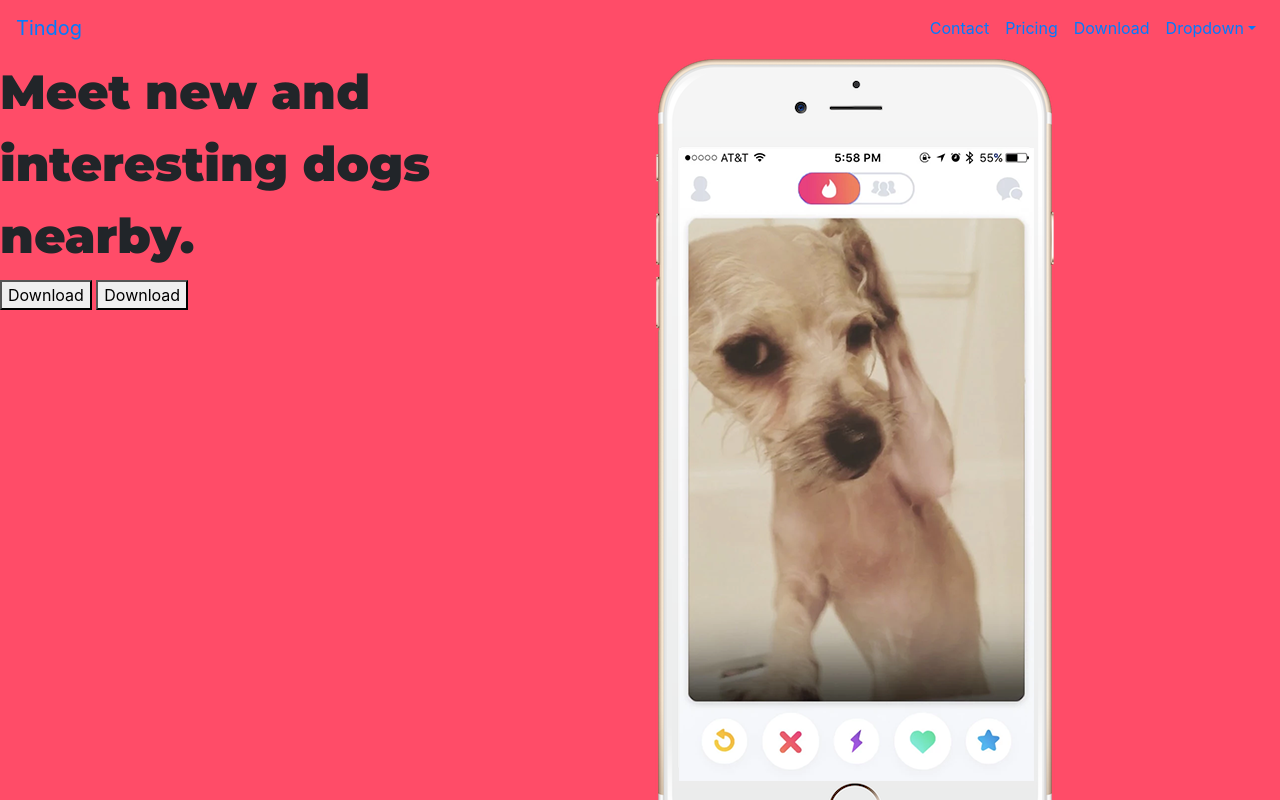
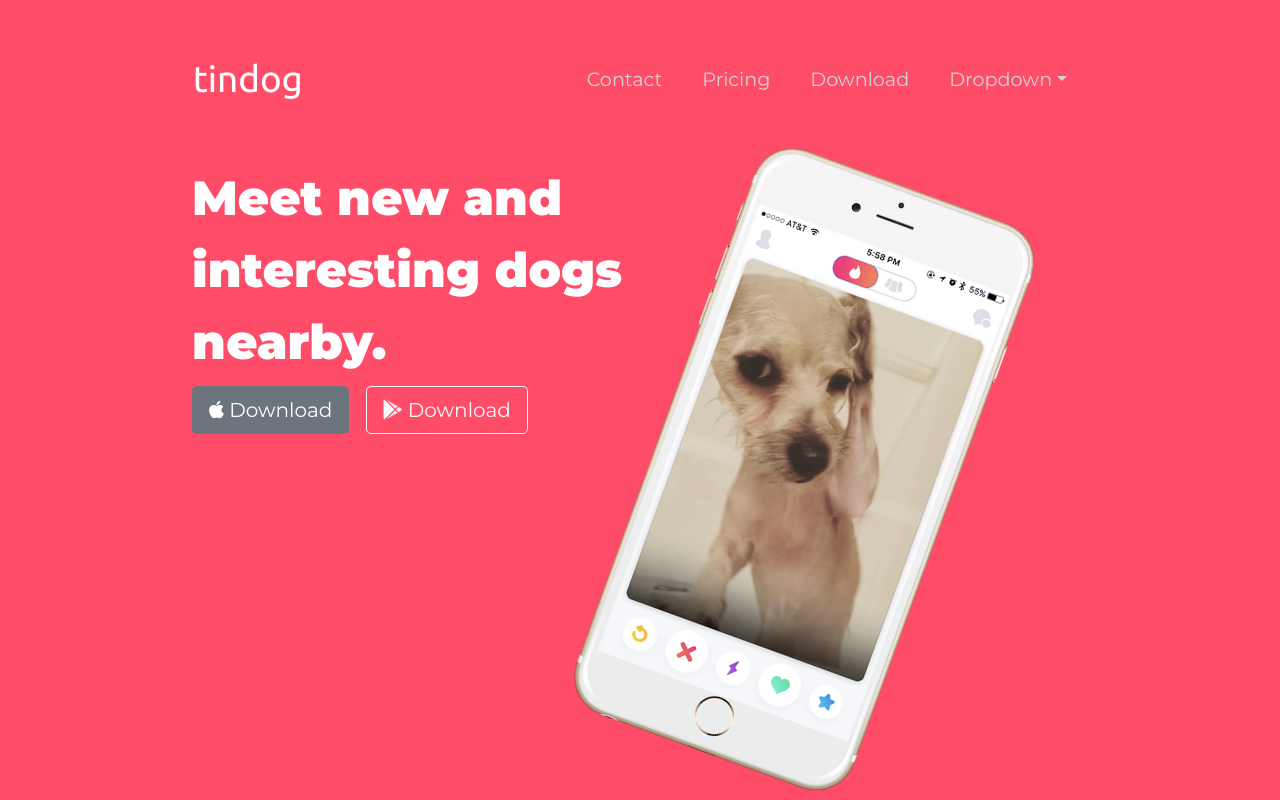
Before and after one commit to kiran-src/TinDog, a plain HTML site: page index.html in a window 1280 px wide. Shown: the top 800 px of the page. Drawn offline with nearby package versions, Linux system fonts and the light colour scheme.

Commit message:
Fine-tuning of CSS layout of title block Changed layout of Buttons using FontAwesome

```diff
--- a/css/styles.css
+++ b/css/styles.css
@@ -1,19 +1,57 @@
-#title
-{
+#title {
   background-color: #FF4C68;
+  color: white;
 }
 
-#features
-{
+#features {}
 
-}
+h1 {
+  font-family: 'Montserrat', sans-serif, weight;
+  font-weight: 900;
 
-h1
-{
-  font-family: 'Montserrat', sans-serif;
   font-size: 3rem;
   line-height: 1.5;
 }
 
+body{
+  font-family: 'Montserrat', sans-serif;
+}
+
+.container-fluid {
+  padding: 3% 15%;
+}
+
+.navbar-brand {
+  color: white;
+  font-family: 'Ubuntu', sans-serif;
+  font-size: 2.3rem;
+}
+
+.btn {
+  margin-right: 12px;
+}
+
+.navbar{
+  padding: auto 15px;
+  padding-bottom:  50px;
+  margin: auto -15px;
+}
+
+.nav-item
+{
+  padding: 0 12px;
+}
+
+.nav-link {
+  color: lightgrey;
+  font-size: 1.2rem;
+}
+
+.test {
+  transform: rotate(20deg);
+  width: 300px;
+  padding-top: 5px;
+}
+
 /*font-family: 'Montserrat', sans-serif;
 font-family: 'Ubuntu', sans-serif;*/
--- a/index.html
+++ b/index.html
@@ -4,23 +4,33 @@
 <head>
   <meta charset="utf-8">
   <title>TinDog</title>
+
+  <!-- Google Fonts -->
   <link rel="preconnect" href="https://fonts.googleapis.com">
   <link rel="preconnect" href="https://fonts.gstatic.com" crossorigin>
-  <link href="https://fonts.googleapis.com/css2?family=Montserrat:wght@900&family=Ubuntu:ital@1&display=swap" rel="stylesheet">
+  <link href="https://fonts.googleapis.com/css2?family=Montserrat:wght@400;900&family=Ubuntu&display=swap" rel="stylesheet">
+
+  <!-- Font Awesome -->
+  <script src="https://kit.fontawesome.com/b7377559f7.js" crossorigin="anonymous"></script>
+
+  <!-- Bootstrap -->
   <link rel="stylesheet" href="https://stackpath.bootstrapcdn.com/bootstrap/4.3.1/css/bootstrap.min.css" integrity="sha384-ggOyR0iXCbMQv3Xipma34MD+dH/1fQ784/j6cY/iJTQUOhcWr7x9JvoRxT2MZw1T" crossorigin="anonymous">
   <script src="https://code.jquery.com/jquery-3.2.1.slim.min.js" integrity="sha384-KJ3o2DKtIkvYIK3UENzmM7KCkRr/rE9/Qpg6aAZGJwFDMVNA/GpGFF93hXpG5KkN" crossorigin="anonymous"></script>
   <script src="https://cdnjs.cloudflare.com/ajax/libs/popper.js/1.12.9/umd/popper.min.js" integrity="sha384-ApNbgh9B+Y1QKtv3Rn7W3mgPxhU9K/ScQsAP7hUibX39j7fakFPskvXusvfa0b4Q" crossorigin="anonymous"></script>
   <script src="https://maxcdn.bootstrapcdn.com/bootstrap/4.0.0/js/bootstrap.min.js" integrity="sha384-JZR6Spejh4U02d8jOt6vLEHfe/JQGiRRSQQxSfFWpi1MquVdAyjUar5+76PVCmYl" crossorigin="anonymous"></script>
-    <link rel="stylesheet" href="css/styles.css">
+
+  <!-- Style Sheet -->
+  <link rel="stylesheet" href="css/styles.css">
 </head>
 
 <body>
 
   <section id="title">
+    <div class="container-fluid">
 
     <!-- Nav Bar -->
     <nav class="navbar navbar-expand-lg">
-      <a class="navbar-brand mr-auto" href="">Tindog</a>
+      <a class="navbar-brand mr-auto" href="">tindog</a>
       <button class="navbar-toggler" type="button" data-toggle="collapse" data-target="#navbarSupportedContent" aria-controls="navbarSupportedContent" aria-expanded="false" aria-label="Toggle navigation">
         <span class="navbar-toggler-icon"></span>
       </button>
@@ -52,14 +62,15 @@
     <div class="row">
     <div class="col-lg-6 col-md-12">
       <h1>Meet new and interesting dogs nearby.</h1>
-      <button type="button">Download</button>
-      <button type="button">Download</button>
+      <button class="btn btn-secondary btn-lg" type="button"><i class="fa-brands fa-apple"></i> Download</button>
+      <button class="btn btn-outline-light btn-lg" type="button"><i class="fa-brands fa-google-play"></i> Download</button>
     </div>
     <div class="col-lg-6 col-md-12">
-      <img src="images/iphone6.png" alt="iphone-mockup">
+      <img class="test" src="images/iphone6.png" alt="iphone-mockup">
     </div>
     </div>
 
+    </div>
   </section>
 
 
```
